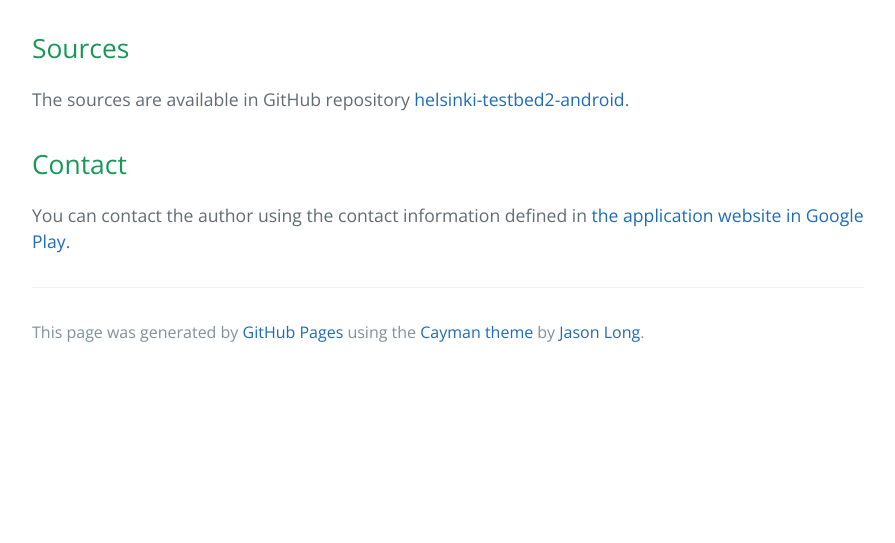
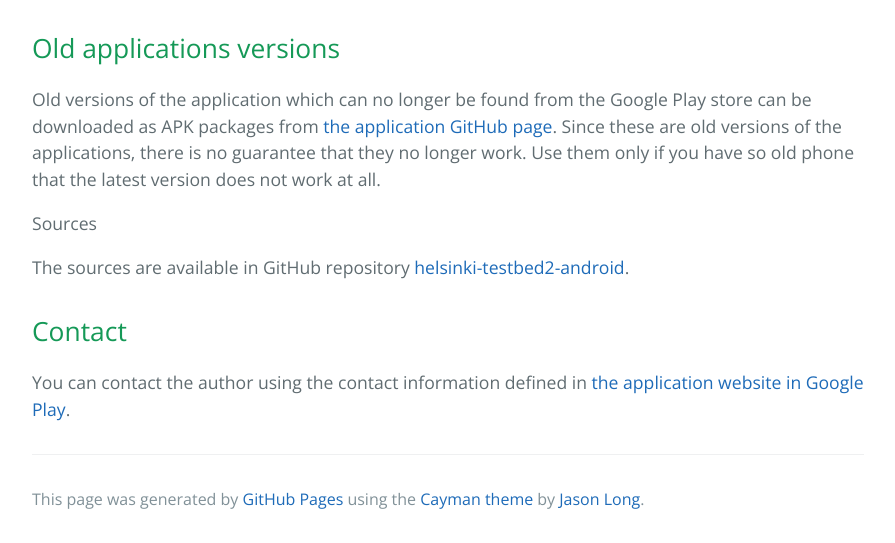
Before and after one commit to mvestola/helsinki-testbed2-android, a plain HTML site: page index.html in a window 1280 px wide. Shown: the part 1370-1913 px from the top of the page, without its empty margins (192-1087 px from the left). Before the commit the page ends 1746 px from the top, so only its background shows below. Drawn offline with nearby package versions, Linux system fonts and the light colour scheme.

Commit message:
Update index.html

```diff
--- a/index.html
+++ b/index.html
@@ -54,6 +54,14 @@ from <a href="https://play.google.com/store/apps/details?id=fi.testbed2">the app
       </p>
 
 <h2>
+
+  <a id="old-versions" class="anchor" href="#old-versions" aria-hidden="true"><span aria-hidden="true" class="octicon octicon-link"></span></a>Old applications versions</h2>
+
+<p>Old versions of the application which can no longer be found from the Google Play store can be downloaded as
+  APK packages from <a href="https://github.com/mvestola/helsinki-testbed2-android/blob/master/OLD_VERSIONS.md">the application GitHub page</a>.
+Since these are old versions of the applications, there is no guarantee that they no longer work. Use them only if you have so old phone that the
+  latest version does not work at all.</p>
+
 <a id="sources" class="anchor" href="#sources" aria-hidden="true"><span aria-hidden="true" class="octicon octicon-link"></span></a>Sources</h2>
 
 <p>The sources are available in GitHub repository <a href="https://github.com/mvestola/helsinki-testbed2-android">helsinki-testbed2-android</a>.</p>
```
